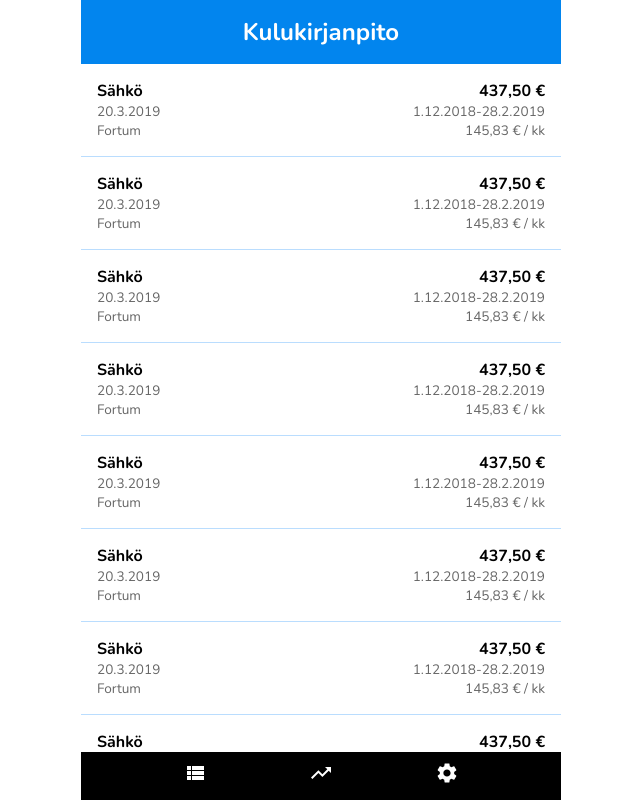
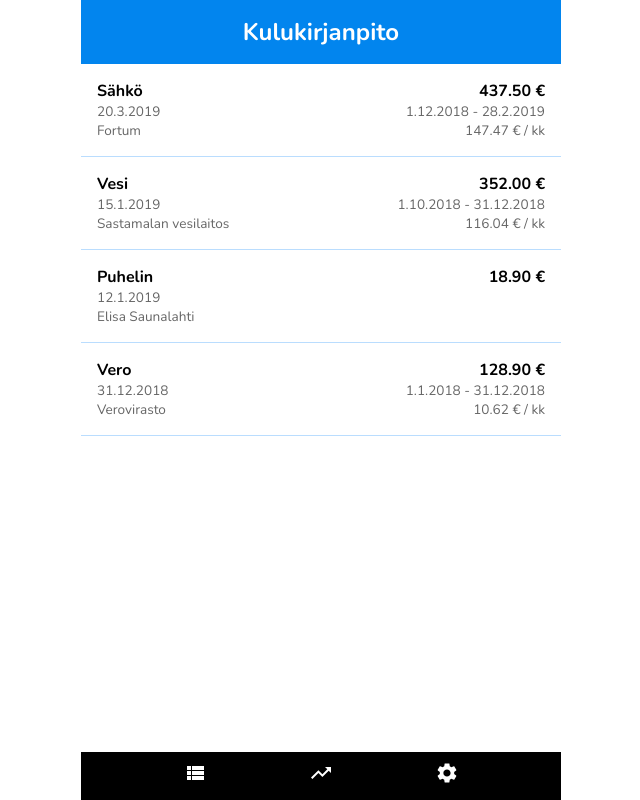
Before and after one commit to tpkoljonen/kulukirjanpito, a React (Create React App) app: page / in a window 1280 px wide. Shown: the whole page, without its empty margins (319-959 px from the left). Built offline with nearby package versions, Linux system fonts and the light colour scheme.

Commit message:
Test data added

```diff
--- a/package.json
+++ b/package.json
@@ -8,6 +8,7 @@
     "@testing-library/jest-dom": "^4.2.4",
     "@testing-library/react": "^9.3.2",
     "@testing-library/user-event": "^7.1.2",
+    "moment": "^2.24.0",
     "react": "^16.12.0",
     "react-dom": "^16.12.0",
     "react-router-dom": "^5.1.2",
--- a/src/components/Items/Items.js
+++ b/src/components/Items/Items.js
@@ -2,22 +2,20 @@ import React from 'react';
 
 import Kulukortti from '../Kulukortti/Kulukortti';
 import Content from '../Content/Content';
+import testdata from '../../testdata';
 
 function Items(props) {
+
+    let rows = testdata.map(invoice => {
+        return (
+          <Kulukortti data={invoice} />
+        );
+      }
+    );
+
     return (
       <Content>
-        <Kulukortti />
-        <Kulukortti />
-        <Kulukortti />
-        <Kulukortti />
-        <Kulukortti />
-        <Kulukortti />
-        <Kulukortti />
-        <Kulukortti />
-        <Kulukortti />
-        <Kulukortti />
-        <Kulukortti />
-        <Kulukortti />
+        {rows}
       </Content>
     );
   }
--- a/src/components/Kulukortti/Kulukortti.js
+++ b/src/components/Kulukortti/Kulukortti.js
@@ -1,21 +1,36 @@
 import React from 'react';
+import moment from 'moment';
+
 
 import './Kulukortti.css';
 
 function Kulukortti(props) {
+
+    let maksupaiva = moment(props.data.maksupaiva);
+    let kausi = "";
+    let keskiarvo;
+
+    if (props.data.kaudenalku && props.data.kaudenloppu) {
+      let kaudenalku = moment(props.data.kaudenalku);
+      let kaudenloppu = moment(props.data.kaudenloppu);
+      kausi = kaudenalku.format("D.M.Y") + " - " + kaudenloppu.format("D.M.Y");
+      let paivat = kaudenloppu.diff(kaudenalku, 'days');
+      keskiarvo = props.data.summa / paivat * 30;
+    }
+
     return (
       <div className="kulukortti">
         <div className="kulukortti__rivi">
-          <div className="kulukortti__tyyppi">Sähkö</div>
-          <div className="kulukortti__summa">437,50 €</div>
+          <div className="kulukortti__tyyppi">{props.data.tyyppi}</div>
+          <div className="kulukortti__summa">{props.data.summa.toFixed(2)} €</div>
         </div>
         <div className="kulukortti__rivi">
-          <div className="kulukortti__maksupaiva">20.3.2019</div>
-          <div className="kulukortti__ajanjakso">1.12.2018-28.2.2019</div>
+          <div className="kulukortti__maksupaiva">{maksupaiva.format("D.M.Y")}</div>
+          <div className="kulukortti__ajanjakso">{kausi}</div>
         </div>
         <div className="kulukortti__rivi">
-          <div className="kulukortti__laskuttaja">Fortum</div>
-          <div className="kulukortti__keskiarvo">145,83 € / kk</div>
+          <div className="kulukortti__laskuttaja">{props.data.saaja}</div>
+          <div className="kulukortti__keskiarvo">{ keskiarvo ? keskiarvo.toFixed(2) + " € / kk" : ""}</div>
         </div>
       </div>
     );
--- /dev/null
+++ b/src/testdata.js
@@ -0,0 +1,32 @@
+const testdata = [
+  { id: "1",
+    tyyppi: 'Sähkö',
+    summa: 437.50,
+    maksupaiva: '2019-03-20',
+    kaudenalku: '2018-12-01',
+    kaudenloppu: '2019-02-28',
+    saaja: 'Fortum' },
+  { id: "2",
+    tyyppi: 'Vesi',
+    summa: 352.00,
+    maksupaiva: '2019-01-15',
+    kaudenalku: '2018-10-01',
+    kaudenloppu: '2018-12-31',
+    saaja: 'Sastamalan vesilaitos' },
+  { id: "3",
+    tyyppi: 'Puhelin',
+    summa: 18.90,
+    maksupaiva: '2019-01-12',
+    kaudenalku: undefined,
+    kaudenloppu: undefined,
+    saaja: 'Elisa Saunalahti' },
+  { id: "4",
+    tyyppi: 'Vero',
+    summa: 128.90,
+    maksupaiva: '2018-12-31',
+    kaudenalku: '2018-01-01',
+    kaudenloppu: '2018-12-31',
+    saaja: 'Verovirasto' },
+];
+
+export default testdata;
```
Also changed, not shown: 1 other file (tests, documents, lock files or other folders).
